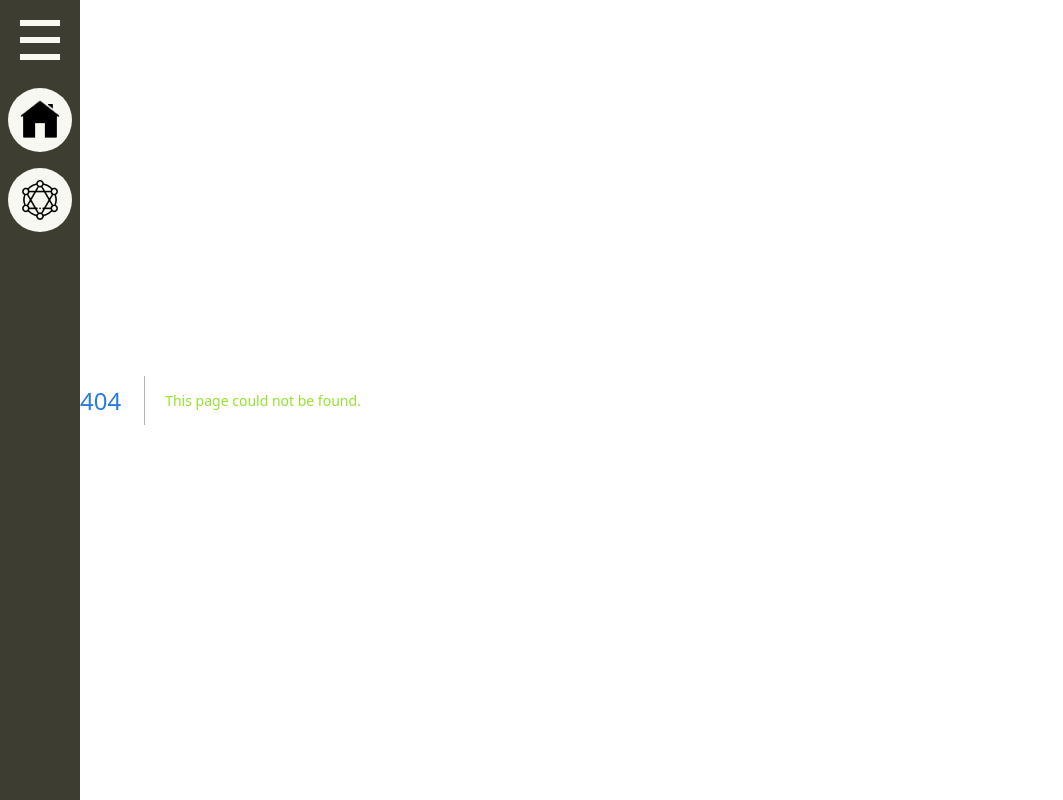
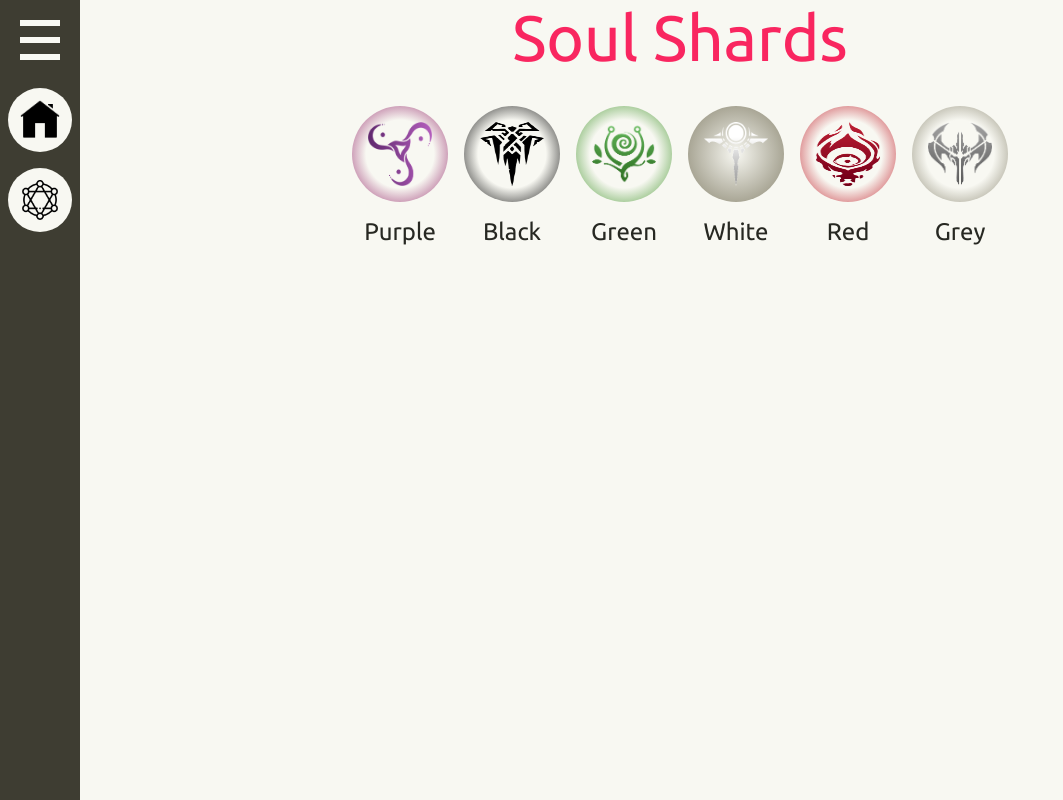
Before and after one commit to kaganAhmetOkan/soul-shards, a Next.js app: page /shards in a window 1280 px wide. Before the commit this address had no page. Shown: the whole page, without its empty margins (0-1063 px from the left). Built offline with nearby package versions, Linux system fonts and the light colour scheme.

Commit message:
Renamed School to Shard

```diff
--- a/app/spell-schools/page.jsx
+++ b/app/shards/page.jsx
@@ -1,12 +1,12 @@
 import Hero from "@/components/Hero/Hero";
-import Schools from "@/components/Schools/Schools";
+import Shards from "@/components/Shards/Shards";
 
-export default function SpellSchools() {
+export default function ShardsPage() {
 
   return (
     <main>
       <Hero>Soul Shards</Hero>
-      <Schools />
+      <Shards />
     </main>
   );
 };
--- a/components/Navbar/Navbar.jsx
+++ b/components/Navbar/Navbar.jsx
@@ -19,7 +19,7 @@ export default function Navbar() {
     <nav className={style.main} data-active={isActive} onClick={handleClick}>
       <MenuButton isActive={isActive} />
       <NavButton icon={iconHome} alt="Home" isActive={isActive} href="/">Home</NavButton>
-      <NavButton icon={iconSpells} alt="Spells" isActive={isActive} href="/spell-schools">Spell Schools</NavButton>
+      <NavButton icon={iconSpells} alt="Spells" isActive={isActive} href="/shards">Soul Shards</NavButton>
     </nav>
   );
 };
--- a/components/School/School.jsx
+++ b/components/Shard/Shard.jsx
@@ -1,8 +1,8 @@
-import style from "./School.module.css";
+import style from "./Shard.module.css";
 import Link from "next/link";
 import Image from "next/image";
 
-export default function School({ href, icon, name, children }) {
+export default function Shard({ href, icon, name, children }) {
   return (
     <Link className={style.main} href={href} data-colors="default" data-color={name}>
       <div className={style.img}>
--- a/components/Schools/Schools.jsx
+++ b/components/Shards/Shards.jsx
@@ -1,21 +1,21 @@
-import style from "./Schools.module.css";
-import School from "../School/School";
+import style from "./Shards.module.css";
+import Shard from "../Shard/Shard";
 
-export default function Schools() {
+export default function Shards() {
   const shards = ["purple", "black", "green", "white", "red", "grey"]
 
   return (
     <div className={style.main}>
       {shards.map(shard => {
         return (
-          <School
+          <Shard
             icon={`/${shard}.png`}
             key={shard}
-            href={`/spell-schools/${shard}`}
+            href={`/shards/${shard}`}
             name={shard}
           >
             {shard}
-          </School>
+          </Shard>
         )
       })}
     </div>
```
Also changed, not shown: app/shards/[shard]/page.jsx (added, +21 -0 lines), app/spell-schools/[school]/page.jsx (deleted, +0 -21 lines), components/Shard/Shard.module.css (renamed from components/School/School.module.css), components/Shards/Shards.module.css (renamed from components/Schools/Schools.module.css).
